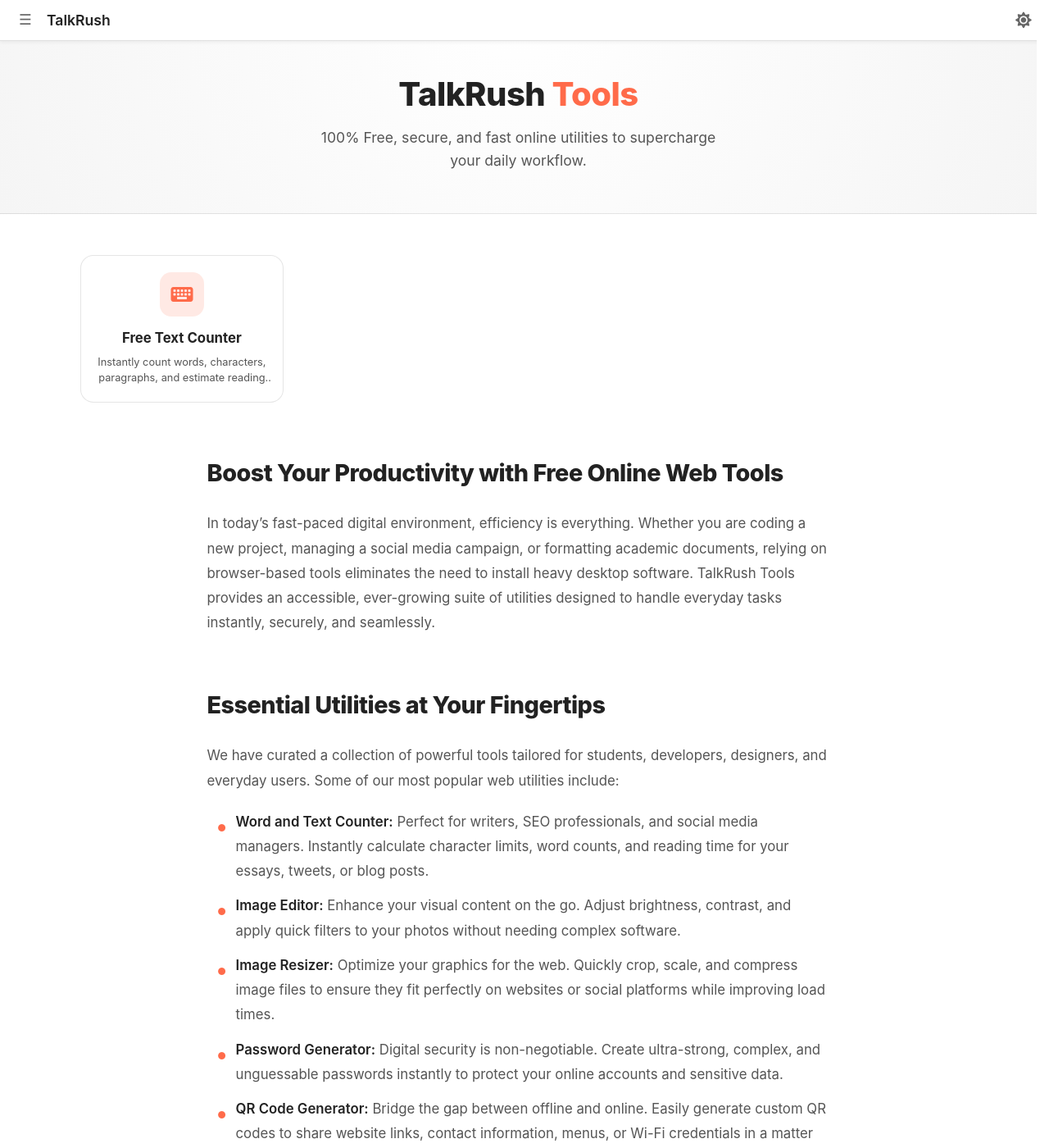
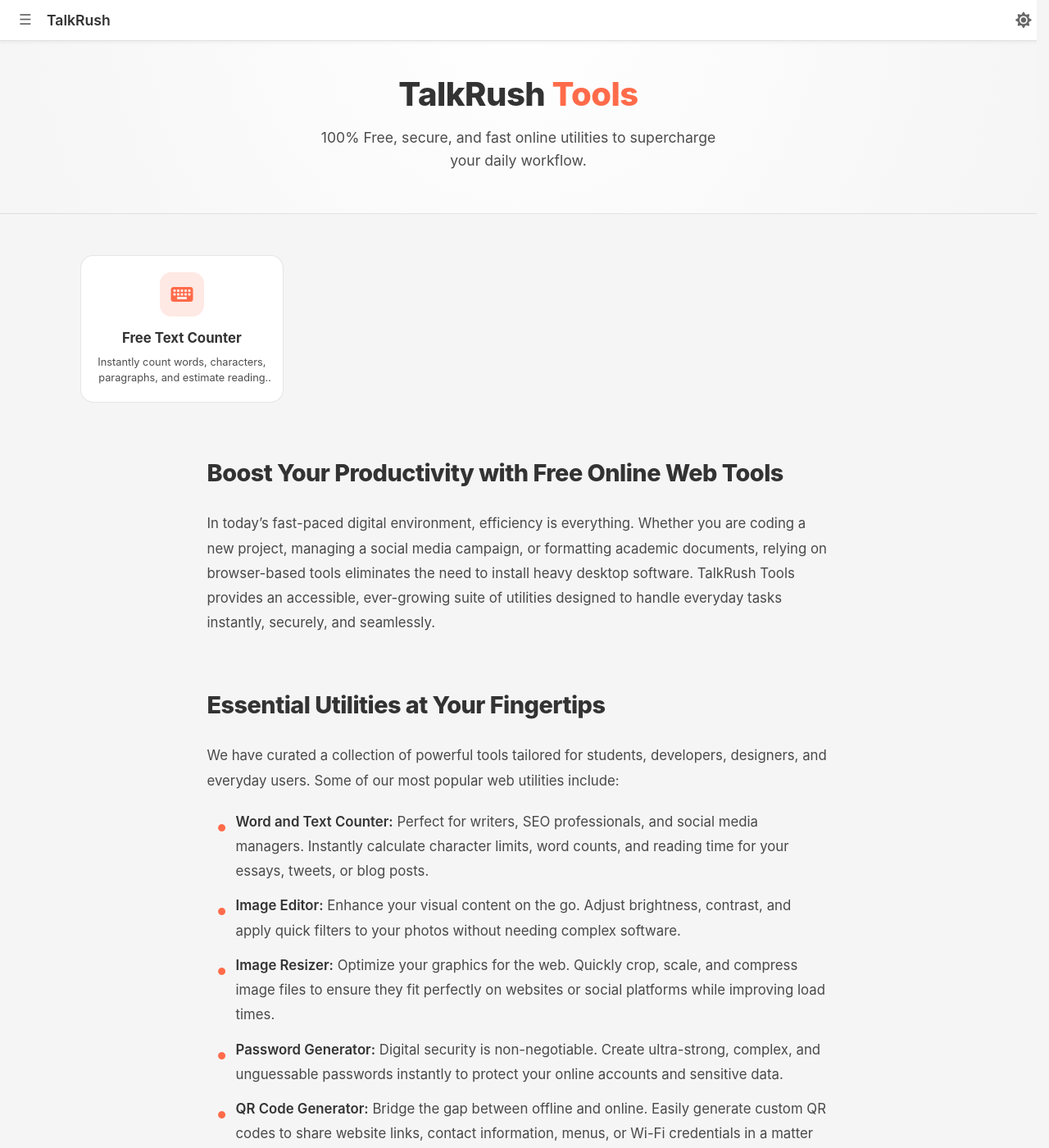
Before and after one commit to talkrush/talkrush.github.io, a Jekyll site: the page built from index.html, in a window 1280 px wide and 1400 px high. Shown: the whole window at 82% size. Built offline with Jekyll 4.4.1, drawn with Linux system fonts in a browser that asks for light colours.

Commit message:
Update index.html

```diff
--- a/index.html
+++ b/index.html
@@ -7,33 +7,44 @@
 <style>
 :root {
   --dark-bg: #121212;
+  --dark-header-bg: #181818;
+  --dark-header-border: #2a2a2a;
+  --dark-text: #fff;
+  --dark-icon-color: #ccc;
+  --dark-icon-hover-bg: rgba(255,255,255,0.1);
   --dark-surface: #111114;
   --dark-border2: rgba(255,255,255,0.08);
-    --dark-text: #fff;
   --dark-text-muted: rgba(255,255,255,0.7);
 
   --light-bg: #f5f5f5;
+  --light-header-bg: #ffffff;
+  --light-header-border: #e0e0e0;
+  --light-text: #333;
+  --light-icon-color: #666;
+  --light-icon-hover-bg: rgba(0,0,0,0.05);
   --light-surface: #ffffff;
   --light-border2: rgba(0,0,0,0.1);
-    --light-text: #222;
-    --light-text-muted: #555;
+  --light-text-muted: rgba(0,0,0,0.7);
 
   --accent: #ff6b4a;
   --accent-dim: rgba(255,107,74,0.15);
+}
 
-    --dark-header-bg: #181818;
-    --dark-header-border: #2a2a2a;
-    --dark-icon-color: #ccc;
-    --dark-icon-hover-bg: rgba(255,255,255,0.1);
+html, body { overflow-x: hidden; }
 
-    --light-header-bg: #ffffff;
-    --light-header-border: #e0e0e0;
-    --light-icon-color: #666;
-    --light-icon-hover-bg: rgba(0,0,0,0.05);
+body {
+  background: var(--dark-bg);
+  color: var(--dark-text);
+  margin: 0;
+  padding: 0;
+}
+body.light-mode {
+  background: var(--light-bg);
+  color: var(--light-text);
 }
 
 .app-header {
-    position: fixed;
+  position: fixed !important;
   top: 0; left: 0;
   width: 100%;
   height: 50px;
@@ -89,14 +100,10 @@
 .hero-title {
   font-size: 2.5rem;
   font-weight: 800;
-    color: var(--dark-text);
   margin: 0 0 15px 0;
   letter-spacing: -0.5px;
 }
-  .hero-title span {
-    color: var(--accent);
-  }
-  .light-mode .hero-title { color: var(--light-text); }
+.hero-title span { color: var(--accent); }
 
 .hero-subtitle {
   font-size: 1.1rem;
@@ -120,17 +127,11 @@
 }
 
 @media (min-width: 650px) {
-    .tools-grid {
-      grid-template-columns: repeat(3, 1fr);
-      gap: 20px;
-    }
+  .tools-grid { grid-template-columns: repeat(3, 1fr); gap: 20px; }
 }
 
 @media (min-width: 992px) {
-    .tools-grid {
-      grid-template-columns: repeat(4, 1fr);
-      gap: 25px;
-    }
+  .tools-grid { grid-template-columns: repeat(4, 1fr); gap: 25px; }
 }
 
 .tool-card {
@@ -209,9 +210,7 @@
   line-height: 1.8;
   font-size: 1.05rem;
 }
-  .light-mode .info-section {
-    color: var(--light-text-muted);
-  }
+.light-mode .info-section { color: var(--light-text-muted); }
 
 .info-section h2 {
   color: var(--dark-text);
@@ -230,9 +229,7 @@
 }
 .light-mode .info-section h3 { color: var(--light-text); }
 
-  .info-section p {
-    margin-bottom: 20px;
-  }
+.info-section p { margin-bottom: 20px; }
 
 .info-section ul {
   margin-bottom: 25px;
@@ -257,9 +254,7 @@
   color: var(--dark-text);
   font-weight: 600;
 }
-  .light-mode .info-section strong {
-    color: var(--light-text);
-  }
+.light-mode .info-section strong { color: var(--light-text); }
 </style>
 
 <header class="app-header">
```
Lines whose indentation alone changed are shown as unchanged.
